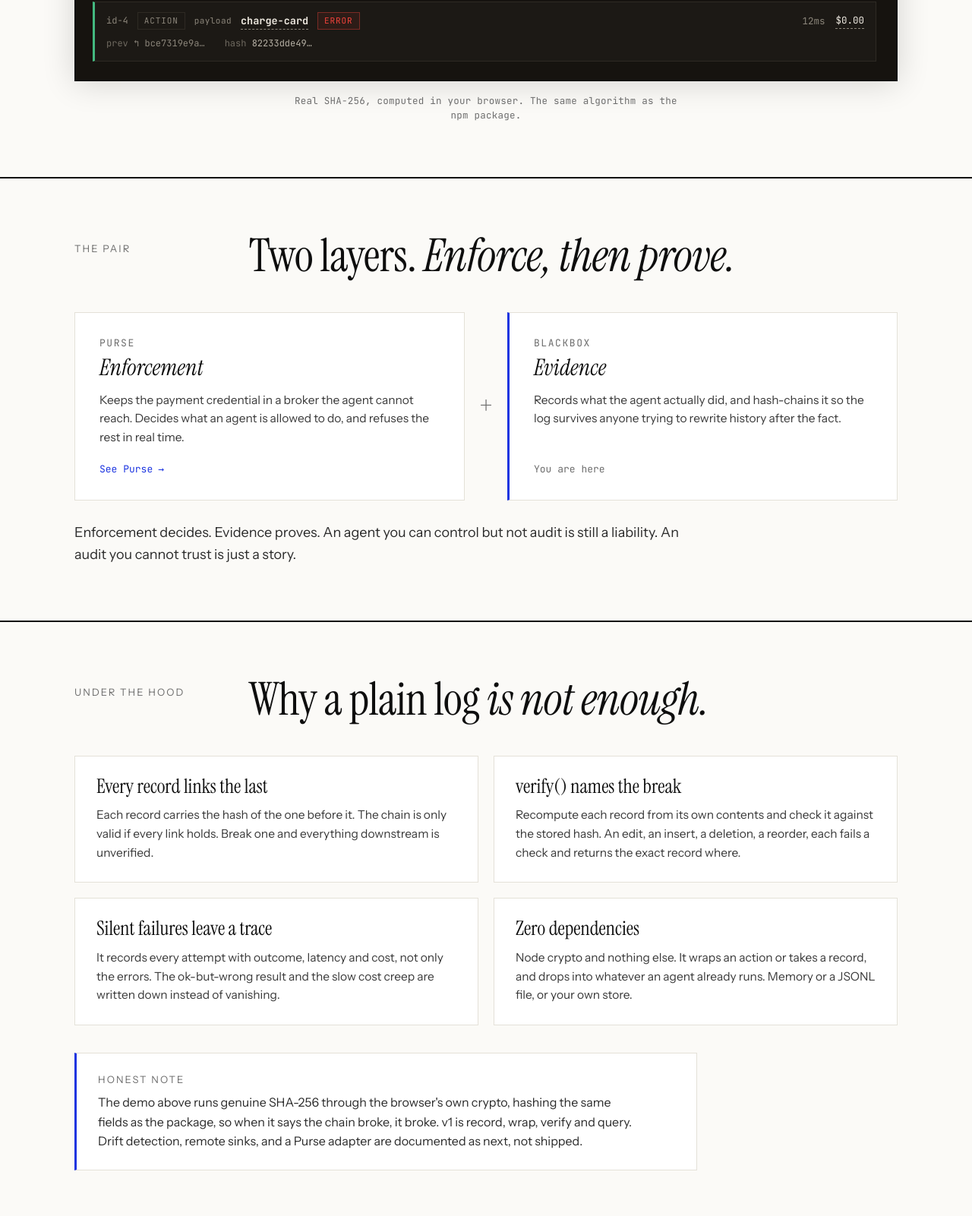
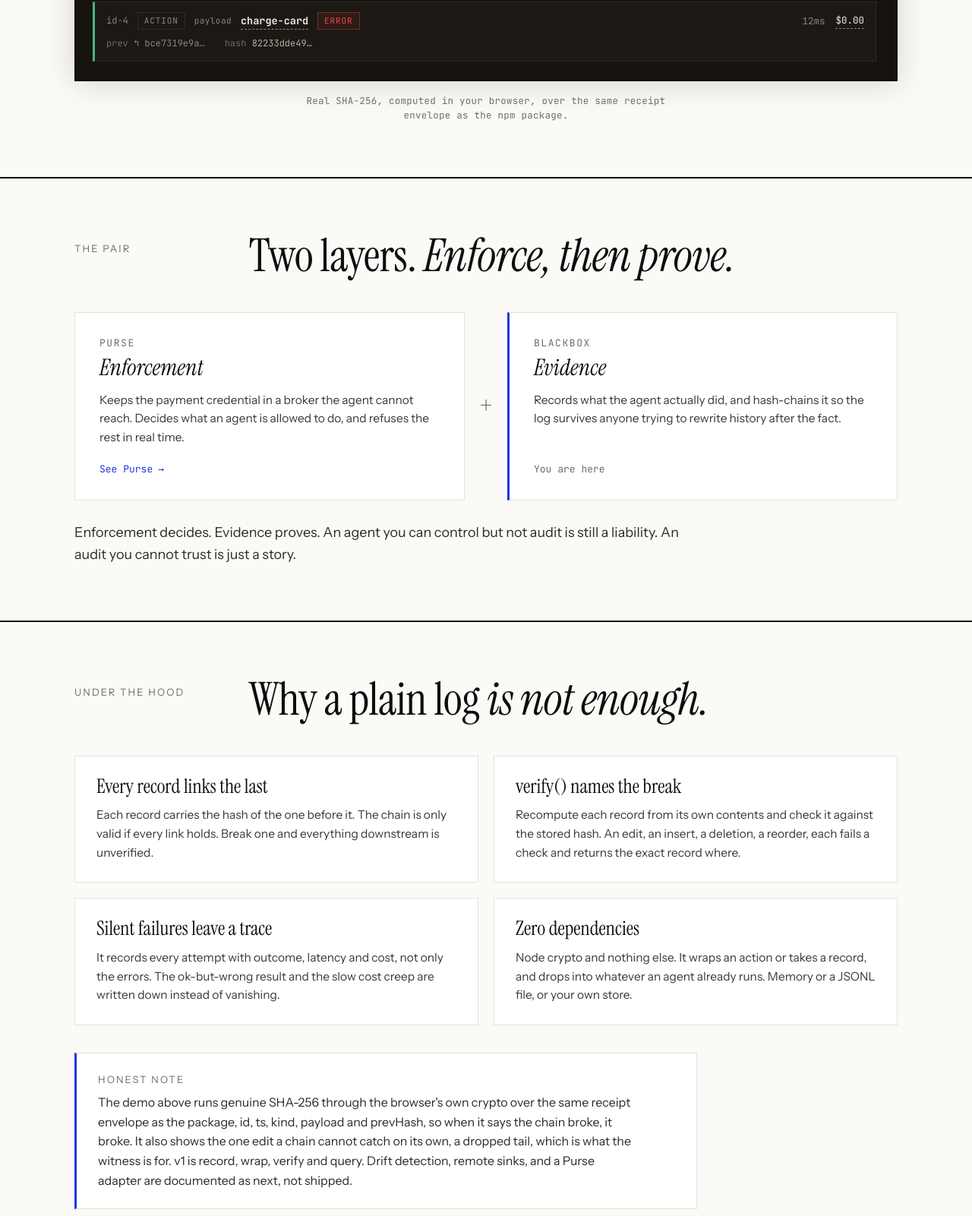
Before and after one commit to ArabianAnalyst/olurabian-site, a website: page blackbox.html in a window 1280 px wide. Shown: the part 1359-2960 px from the top of the page at 76% size. Drawn offline with Linux system fonts and the light colour scheme.

Commit message:
blackbox: say what the demo hashes and what the tail cannot show
Co-Authored-By: Claude Fable 5.1 <noreply@anthropic.com>

```diff
--- a/blackbox.html
+++ b/blackbox.html
@@ -4,13 +4,13 @@
 <meta charset="utf-8">
 <meta name="viewport" content="width=device-width, initial-scale=1">
 <title>blackbox. A record of what your agent did, and proof no one edited it.</title>
-<meta name="description" content="blackbox writes every AI-agent action to a hash-chained log. Alter, insert, or drop one record and the chain breaks at exactly that point. A live demo runs the real SHA-256 in your browser. Zero dependencies, on npm.">
+<meta name="description" content="blackbox writes every AI-agent action to a hash-chained receipt. Alter, insert, or remove a record from the middle and the chain breaks at exactly that point. Drop the tail and it cannot tell, which is what a witness is for. A live demo runs the real SHA-256 in your browser.">
 <meta name="author" content="Oluwasegun Araba">
 <meta name="theme-color" content="#FBFAF7">
 <link rel="canonical" href="https://www.olurabian.com/blackbox">
 <meta property="og:type" content="website">
 <meta property="og:title" content="blackbox. A record of what your agent did, and proof no one edited it.">
-<meta property="og:description" content="A tamper-evident flight recorder for AI agents. Every action is hash-chained. Tamper with one and the chain proves exactly where. Live demo, real SHA-256, zero dependencies.">
+<meta property="og:description" content="A tamper-evident flight recorder for AI agents. Every action is a hash-chained receipt. Tamper with one and the chain proves exactly where. Live demo, real SHA-256, zero dependencies.">
 <meta property="og:image" content="https://www.olurabian.com/og-blackbox.png">
 <meta property="og:image:secure_url" content="https://www.olurabian.com/og-blackbox.png">
 <meta property="og:image:width" content="1200">
@@ -73,7 +73,7 @@
           <div class="bb-ledger" id="ledger"></div>
         </div>
       </div>
-      <p class="reel-cap">Real SHA-256, computed in your browser. The same algorithm as the npm package.</p>
+      <p class="reel-cap">Real SHA-256, computed in your browser, over the same receipt envelope as the npm package.</p>
     </div></section>
 
     <section class="section rv"><div class="wrap">
@@ -124,7 +124,7 @@
       </div>
       <aside class="honest">
         <p class="label">Honest note</p>
-        <p class="honest-body">The demo above runs genuine SHA-256 through the browser's own crypto, hashing the same fields as the package, so when it says the chain broke, it broke. v1 is record, wrap, verify and query. Drift detection, remote sinks, and a Purse adapter are documented as next, not shipped.</p>
+        <p class="honest-body">The demo above runs genuine SHA-256 through the browser's own crypto over the same receipt envelope as the package, id, ts, kind, payload and prevHash, so when it says the chain broke, it broke. It also shows the one edit a chain cannot catch on its own, a dropped tail, which is what the witness is for. v1 is record, wrap, verify and query. Drift detection, remote sinks, and a Purse adapter are documented as next, not shipped.</p>
       </aside>
     </div></section>
 
```
